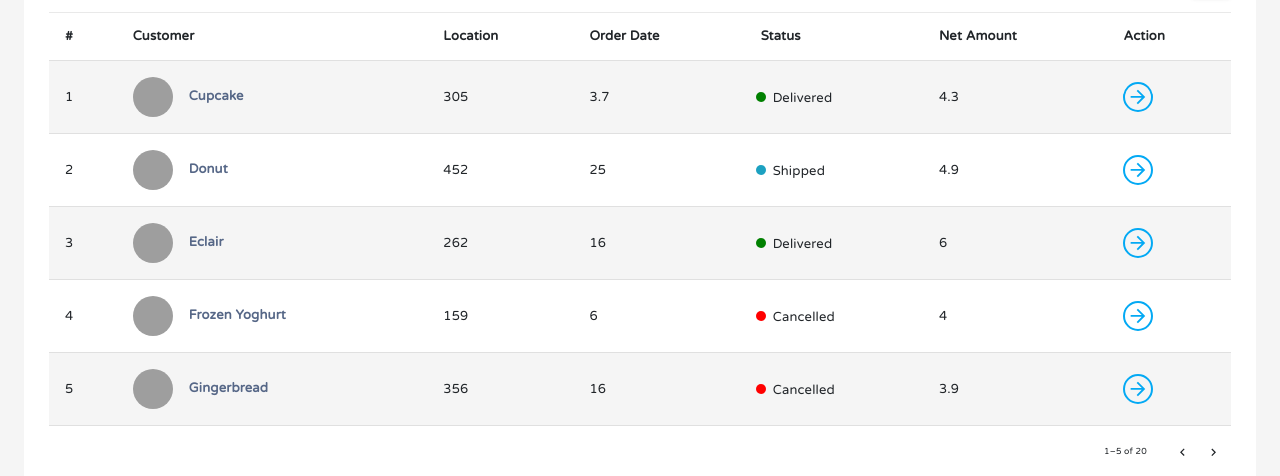
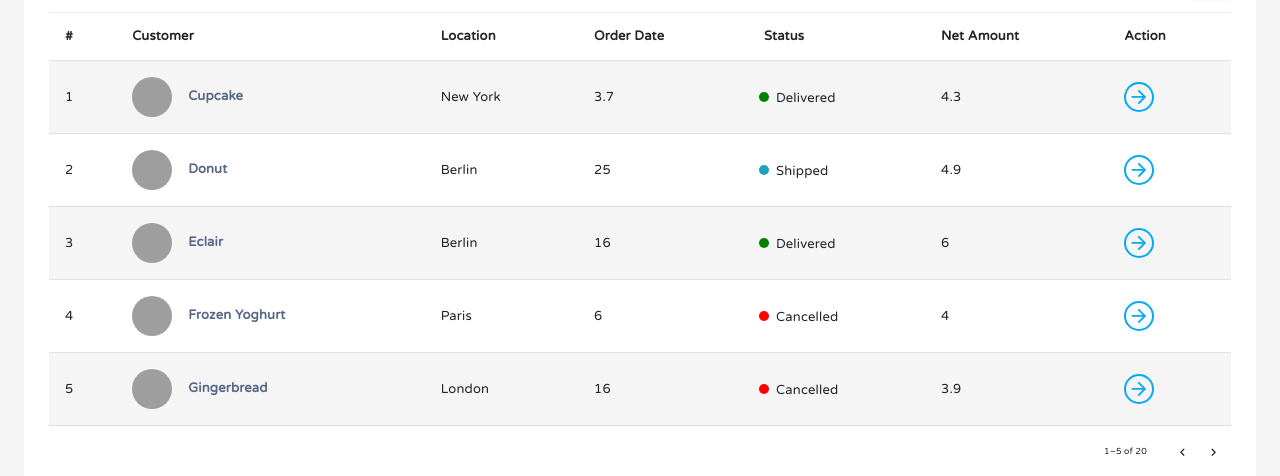
Before and after one commit to nhatduong-agilityio/social-sphere, a React (Vite) app: page / in a window 1280 px wide. Shown: the part 161-637 px from the top of the page. Built offline with nearby package versions, Linux system fonts and the light colour scheme; grey boxes are pictures that could not be loaded.

Commit message:
FEAT: Handle filter order list by location #18

```diff
--- a/src/components/BoxContent/ItemOrder.tsx
+++ b/src/components/BoxContent/ItemOrder.tsx
@@ -56,7 +56,7 @@ export const ItemOrder: FunctionComponent<IProps> = memo(({ index, data }: IProp
       <StyledTableCell component='th' scope='row'>
         <Customer customer={data} />
       </StyledTableCell>
-      <StyledTableCell align='left'>{data.calories}</StyledTableCell>
+      <StyledTableCell align='left'>{data.location}</StyledTableCell>
       <StyledTableCell align='left'>{data.fat}</StyledTableCell>
       <StyledTableCell align='left'>
         <Status status={data.status} />
--- a/src/components/BoxContent/index.tsx
+++ b/src/components/BoxContent/index.tsx
@@ -7,6 +7,8 @@ import TableHead from '@mui/material/TableHead';
 import TableRow from '@mui/material/TableRow';
 import { TableFooter, TablePagination } from '@mui/material';
 import { ItemOrder } from './ItemOrder';
+import { STATUS } from '~/constant/status';
+import { LOCATION } from '~/constant/location';
 
 const StyledTableRow = styled(TableRow)(({ theme }) => ({
   ':hover': {
@@ -33,35 +35,35 @@ const StyledTableCell = styled(TableCell)(({ theme }) => ({
 
 function createData(
   name: string,
-  calories: number,
+  location: string,
   fat: number,
   status?: string,
   protein?: number,
 ) {
-  return { name, calories, fat, status, protein };
+  return { name, location, fat, status, protein };
 }
 
 const rows = [
-  createData('Cupcake', 305, 3.7, 'Delivered', 4.3),
-  createData('Donut', 452, 25.0, 'Shipped', 4.9),
-  createData('Eclair', 262, 16.0, 'Delivered', 6.0),
-  createData('Frozen yoghurt', 159, 6.0, 'Cancelled', 4.0),
-  createData('Gingerbread', 356, 16.0, 'Cancelled', 3.9),
-  createData('Honeycomb', 408, 3.2, 'Pending', 6.5),
-  createData('Ice cream sandwich', 237, 9.0, 'Pending', 4.3),
-  createData('Jelly Bean', 375, 0.0, 'Cancelled', 0.0),
-  createData('KitKat', 518, 26.0, 'Shipped', 7.0),
-  createData('Lollipop', 392, 0.2, 'Cancelled', 0.0),
-  createData('Marshmallow', 318, 0, 'Shipped', 2.0),
-  createData('Nougat', 360, 19.0, 'Delivered', 37.0),
-  createData('Oreo', 437, 18.0, 'Delivered', 4.0),
-  createData('Ice cream sandwich', 237, 9.0, 'Delivered', 4.3),
-  createData('Jelly Bean', 375, 0.0, 'Shipped', 0.0),
-  createData('KitKat', 518, 26.0, 'Shipped', 7.0),
-  createData('Lollipop', 392, 0.2, 'Cancelled', 0.0),
-  createData('Marshmallow', 318, 0, 'Shipped', 2.0),
-  createData('Nougat', 360, 19.0, 'Shipped', 37.0),
-  createData('Oreo', 437, 18.0, 'Delivered', 4.0),
+  createData('Cupcake', 'New York', 3.7, 'Delivered', 4.3),
+  createData('Donut', 'Berlin', 25.0, 'Shipped', 4.9),
+  createData('Eclair', 'Berlin', 16.0, 'Delivered', 6.0),
+  createData('Frozen yoghurt', 'Paris', 6.0, 'Cancelled', 4.0),
+  createData('Gingerbread', 'London', 16.0, 'Cancelled', 3.9),
+  createData('Honeycomb', 'London', 3.2, 'Pending', 6.5),
+  createData('Ice cream sandwich', 'Madrid', 9.0, 'Pending', 4.3),
+  createData('Jelly Bean', 'New York', 0.0, 'Cancelled', 0.0),
+  createData('KitKat', 'Berlin', 26.0, 'Shipped', 7.0),
+  createData('Lollipop', 'Paris', 0.2, 'Cancelled', 0.0),
+  createData('Marshmallow', 'London', 0, 'Shipped', 2.0),
+  createData('Nougat', 'Paris', 19.0, 'Delivered', 37.0),
+  createData('Oreo', 'New York', 18.0, 'Delivered', 4.0),
+  createData('Ice cream sandwich', 'Madrid', 9.0, 'Delivered', 4.3),
+  createData('Jelly Bean', 'New York', 0.0, 'Shipped', 0.0),
+  createData('KitKat', 'Berlin', 26.0, 'Shipped', 7.0),
+  createData('Lollipop', 'Paris', 0.2, 'Cancelled', 0.0),
+  createData('Marshmallow', 'London', 0, 'Shipped', 2.0),
+  createData('Nougat', 'Paris', 19.0, 'Shipped', 37.0),
+  createData('Oreo', 'New York', 18.0, 'Delivered', 4.0),
 ];
 
 interface IProps {
@@ -70,6 +72,7 @@ interface IProps {
   rowsPerPage: number;
   onChangeRowsPerPage: (rowsPerPage: number, page: number) => void;
   filteredStatus: string;
+  filteredLocation: string;
 }
 
 export const CustomizedTables = ({
@@ -78,6 +81,7 @@ export const CustomizedTables = ({
   rowsPerPage,
   onChangeRowsPerPage,
   filteredStatus,
+  filteredLocation,
 }: IProps) => {
   // component handle change page
   const handleChangePage = (_event: React.MouseEvent<HTMLButtonElement> | null, newPage: number) =>
@@ -102,8 +106,15 @@ export const CustomizedTables = ({
             {rows
               .filter((valueFilter) => {
                 // console.log(value);
-                if (filteredStatus != 'Any') {
+                if (filteredStatus !== STATUS.ANY && filteredLocation !== LOCATION.ALL) {
+                  return (
+                    valueFilter.status === filteredStatus &&
+                    valueFilter.location === filteredLocation
+                  );
+                } else if (filteredStatus !== STATUS.ANY) {
                   return valueFilter.status === filteredStatus;
+                } else if (filteredLocation !== LOCATION.ALL) {
+                  return valueFilter.location === filteredLocation;
                 } else {
                   return rows;
                 }
--- a/src/components/BoxControl/FilterLocation.tsx
+++ b/src/components/BoxControl/FilterLocation.tsx
@@ -9,12 +9,17 @@ import {
 } from '@mui/material';
 import { useState } from 'react';
 
-export const FilterLocation = () => {
+interface IProps {
+  onFilteredLocation: (location: string) => void;
+}
+
+export const FilterLocation = ({ onFilteredLocation }: IProps) => {
   const theme = useTheme();
   const [location, setLocation] = useState('All');
 
   const handleChange = (event: SelectChangeEvent) => {
     setLocation(event.target.value);
+    onFilteredLocation(event.target.value);
   };
 
   return (
--- a/src/components/BoxControl/FilterStatus.tsx
+++ b/src/components/BoxControl/FilterStatus.tsx
@@ -9,6 +9,7 @@ import {
 } from '@mui/material';
 import { useState } from 'react';
 import FilterAltSharpIcon from '@mui/icons-material/FilterAltSharp';
+import { STATUS } from '~/constant/status';
 
 interface IProps {
   onFilteredStatus: (status: string) => void;
@@ -16,7 +17,7 @@ interface IProps {
 
 export const FilterStatus = ({ onFilteredStatus }: IProps) => {
   const theme = useTheme();
-  const [status, setStatus] = useState('Any');
+  const [status, setStatus] = useState(STATUS.ANY);
 
   const handleChange = (event: SelectChangeEvent) => {
     setStatus(event.target.value);
--- a/src/components/BoxControl/index.tsx
+++ b/src/components/BoxControl/index.tsx
@@ -12,6 +12,7 @@ interface IProps {
   // component handle change row per page
   onChangeRowsPerPage: (rowsPerPage: number, page: number) => void;
   onFilteredStatus: (status: string) => void;
+  onFilteredLocation: (location: string) => void;
 }
 
 export const TableFilter = ({
@@ -19,6 +20,7 @@ export const TableFilter = ({
   onSelectEntries,
   onChangeRowsPerPage,
   onFilteredStatus,
+  onFilteredLocation,
 }: IProps) => {
   return (
     <Box
@@ -39,7 +41,7 @@ export const TableFilter = ({
           <FilterStatus onFilteredStatus={onFilteredStatus} />
         </Grid>
         <Grid item={true} xs={2}>
-          <FilterLocation />
+          <FilterLocation onFilteredLocation={onFilteredLocation} />
         </Grid>
         <Grid item={true} xs={4}>
           <FilterName />
--- /dev/null
+++ b/src/constant/location.tsx
@@ -0,0 +1,8 @@
+export const LOCATION = {
+  ALL: 'All',
+  BERLIN: 'Berlin',
+  LONDON: 'London',
+  MADRID: 'Madrid',
+  NEW_YORK: 'New York',
+  PARIS: 'Paris',
+};
--- a/src/constant/status.tsx
+++ b/src/constant/status.tsx
@@ -1,5 +1,6 @@
 // constant type status
 export const STATUS = {
+  ANY: 'Any',
   SUCCESS: 'Delivered',
   INFO: 'Shipped',
   ERROR: 'Cancelled',
--- a/src/layouts/container/Container.tsx
+++ b/src/layouts/container/Container.tsx
@@ -3,13 +3,16 @@ import { useState } from 'react';
 import { AppBarContent } from '~/components/AppBar';
 import { CustomizedTables } from '~/components/BoxContent';
 import { TableFilter } from '~/components/BoxControl';
+import { LOCATION } from '~/constant/location';
+import { STATUS } from '~/constant/status';
 
 export const LayoutContainer = () => {
   const theme = useTheme();
   const [entries, setEntries] = useState('5');
   const [page, setPage] = useState(0);
   const [rowsPerPage, setRowsPerPage] = useState(Number(entries));
-  const [filteredStatus, setFilteredStatus] = useState('Any');
+  const [filteredStatus, setFilteredStatus] = useState(STATUS.ANY);
+  const [filteredLocation, setFilteredLocation] = useState(LOCATION.ALL);
 
   /**
    * component handle change row per page
@@ -36,6 +39,7 @@ export const LayoutContainer = () => {
           onSelectEntries={setEntries}
           onChangeRowsPerPage={onChangeRowsPerPage}
           onFilteredStatus={setFilteredStatus}
+          onFilteredLocation={setFilteredLocation}
         />
         <CustomizedTables
           page={page}
@@ -43,6 +47,7 @@ export const LayoutContainer = () => {
           rowsPerPage={rowsPerPage}
           onChangeRowsPerPage={onChangeRowsPerPage}
           filteredStatus={filteredStatus}
+          filteredLocation={filteredLocation}
         />
       </Box>
     </Container>
```
